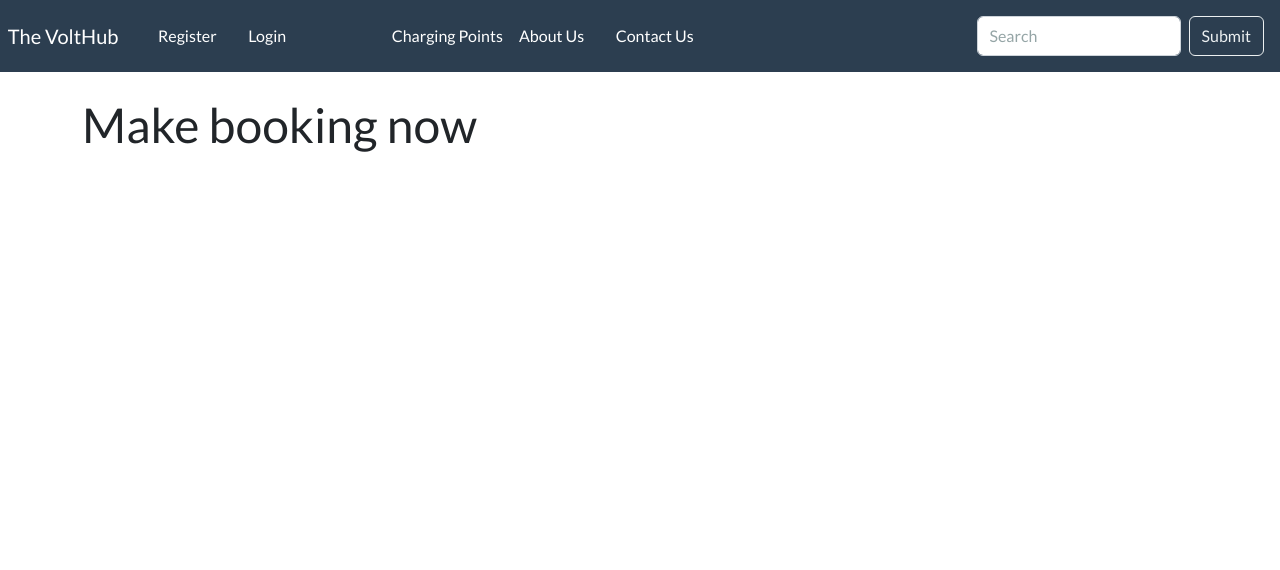
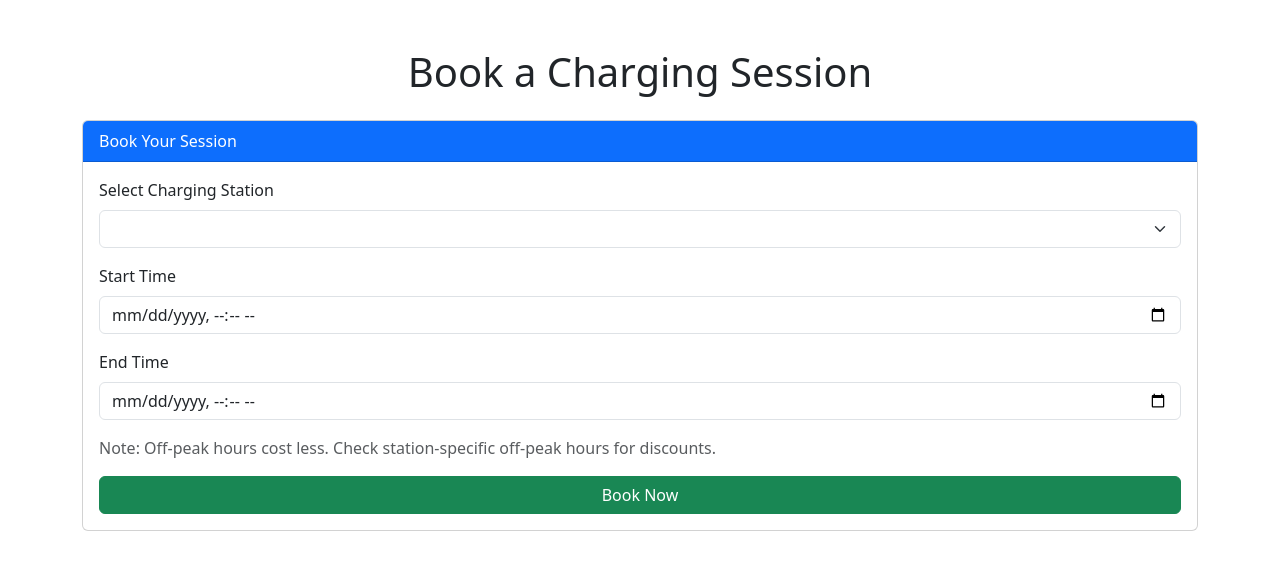
Before and after one commit to se-thato/ev_charging, a Django app: page /book in a window 1280 px wide. Shown: the top 570 px of the page. Run offline with Django 5.2, Linux system fonts and the light colour scheme; lists and menus that the app fills with data are empty.

Commit message:
Update booking.html

```diff
--- a/VoltHub/templates/VoltHub/booking.html
+++ b/VoltHub/templates/VoltHub/booking.html
@@ -1,7 +1,61 @@
-{% extends 'VoltHub/base.html' %}
+<!DOCTYPE html>
+<html lang="en">
+<head>
+    <meta charset="UTF-8">
+    <meta name="viewport" content="width=device-width, initial-scale=1.0">
+    <title>Book Charging Session</title>
+    <link rel="stylesheet" href="https://cdn.jsdelivr.net/npm/bootstrap@5.3.0/dist/css/bootstrap.min.css">
+</head>
+<body>
+    <div class="container mt-5">
+        <h1 class="text-center">Book a Charging Session</h1>
 
-{% block content %}
+        <!-- Booking Form -->
+        <div class="card mt-4">
+            <div class="card-header bg-primary text-white">Book Your Session</div>
+            <div class="card-body">
+                <form method="POST" action="{% url 'book_charging_session' %}">
+                    {% csrf_token %}
 
-    <h1> Make booking now   </h1>
+                    <!-- Station Selection -->
+                    <div class="mb-3">
+                        <label for="station" class="form-label">Select Charging Station</label>
+                        <select class="form-select" id="station" name="station_id" required>
+                            {% for station in stations %}
+                                <option value="{{ station.id }}">
+                                    {{ station.name }} (Location: {{ station.location }})
+                                </option>
+                            {% endfor %}
+                        </select>
+                    </div>
 
-{% endblock %}
+                    <!-- Start Time -->
+                    <div class="mb-3">
+                        <label for="start_time" class="form-label">Start Time</label>
+                        <input type="datetime-local" class="form-control" id="start_time" name="start_time" required>
+                    </div>
+
+                    <!-- End Time -->
+                    <div class="mb-3">
+                        <label for="end_time" class="form-label">End Time</label>
+                        <input type="datetime-local" class="form-control" id="end_time" name="end_time" required>
+                    </div>
+
+                    <!-- Additional Info -->
+                    <p class="text-muted mt-2">
+                        Note: Off-peak hours cost less. Check station-specific off-peak hours for discounts.
+                    </p>
+
+                    <!-- Submit Button -->
+                    <div class="d-grid">
+                        <button type="submit" class="btn btn-success">Book Now</button>
+                    </div>
+                </form>
+            </div>
+        </div>
+    </div>
+
+    <!-- Include Bootstrap JS -->
+    <script src="https://cdn.jsdelivr.net/npm/bootstrap@5.3.0/dist/js/bootstrap.bundle.min.js"></script>
+</body>
+</html>
```
